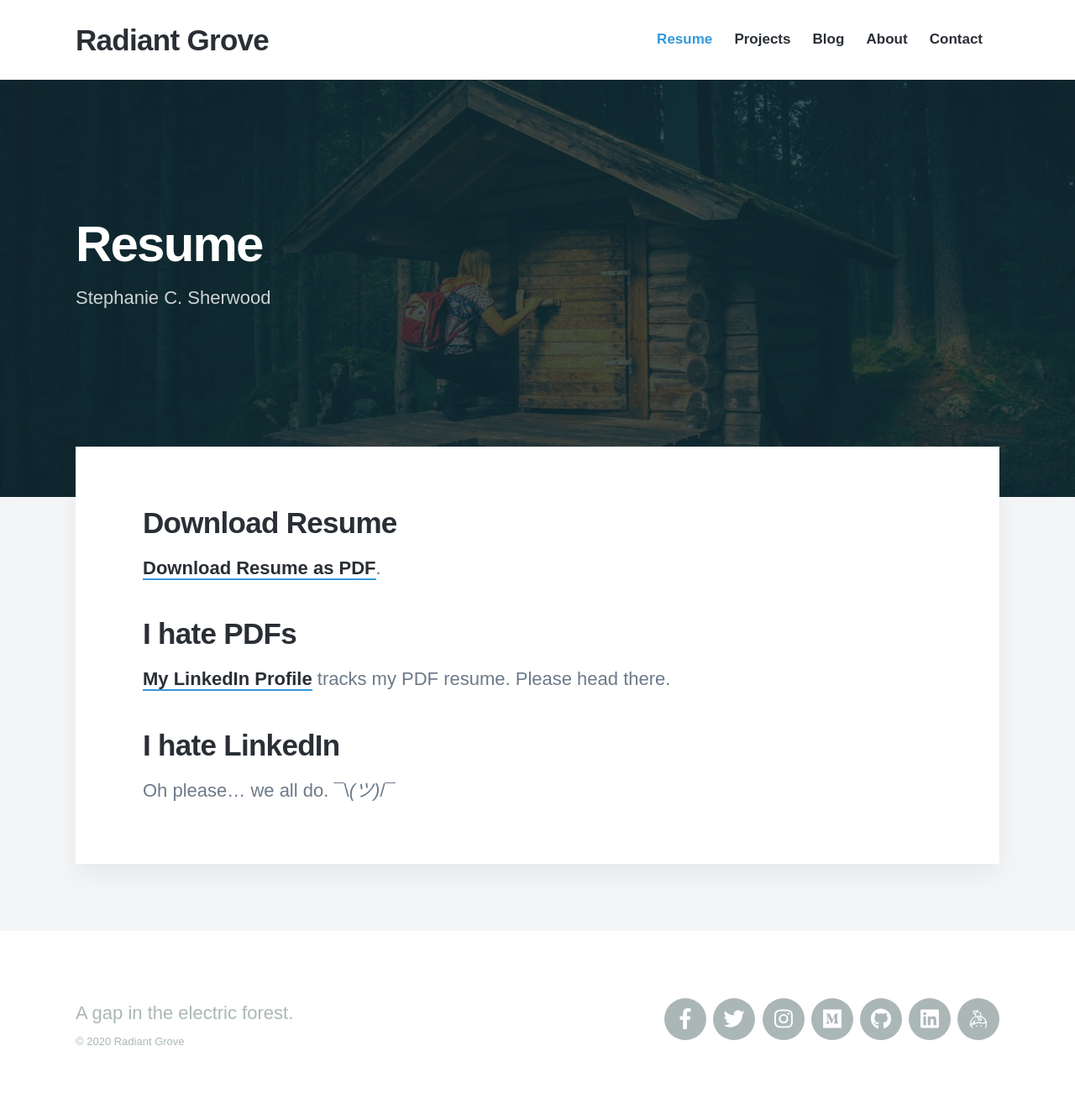
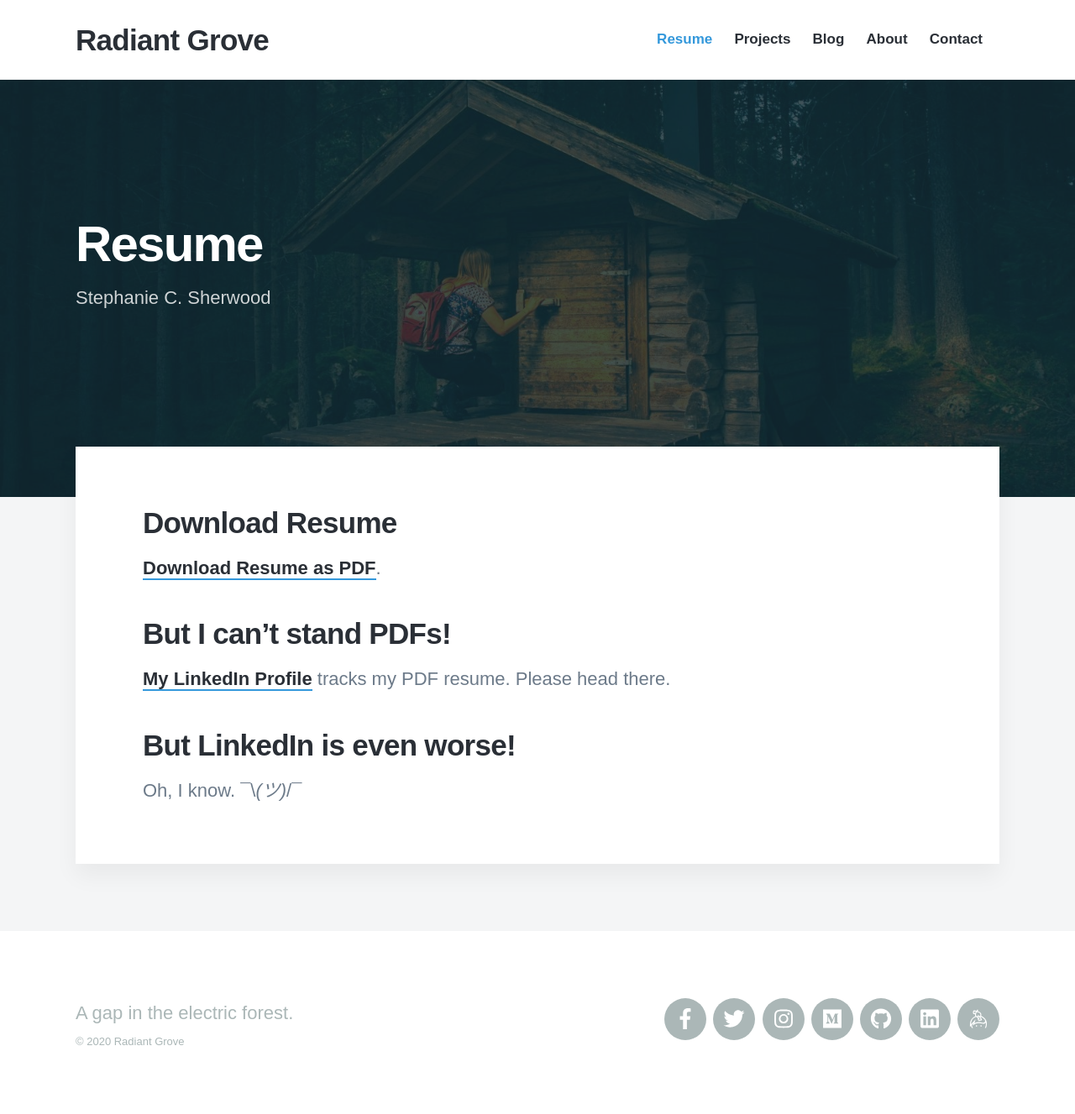
Before and after one commit to surewould/surewould.github.io, a Jekyll site: the page built from _pages/resume.md, in a window 1280 px wide. Shown: the whole page at 84% size. Built offline with Jekyll 4.4.1, drawn with Linux system fonts in a browser that asks for light colours; nearby versions of some CDN libraries; some web fonts are replaced.

Commit message:
resume update

```diff
--- a/_pages/resume.md
+++ b/_pages/resume.md
@@ -9,10 +9,10 @@ featured_image: /images/trees/about.jpg
 
 [Download Resume as PDF]({{ site.url }}/assets/Stephanie_C_Sherwood_Resume.pdf).
 
-## I hate PDFs
+## But I can't stand PDFs!
 
 [My LinkedIn Profile](https://www.linkedin.com/in/stephsherwood/) tracks my PDF resume. Please head there.
 
-## I hate LinkedIn
+## But LinkedIn is even worse!
 
-Oh please... we all do. ¯\\_(ツ)_/¯
+Oh, I know. ¯\\_(ツ)_/¯
```
Also changed, not shown: 1 other file.
